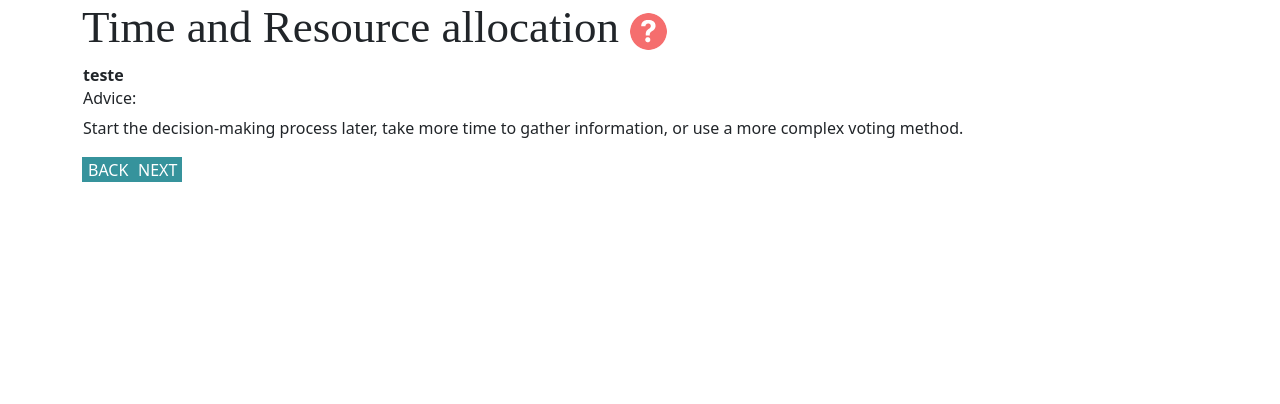
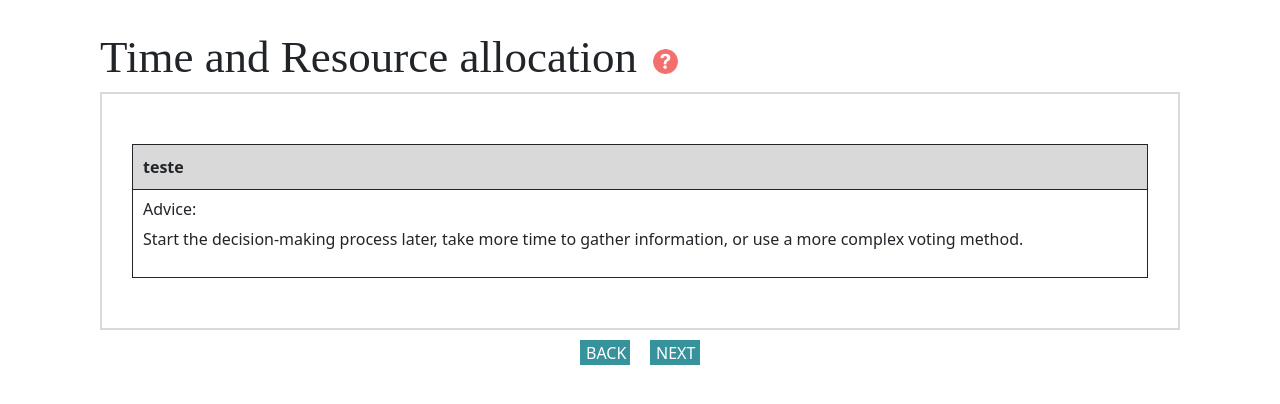
Before and after one commit to Logic-Legends/Decision-Making-Frmwk, a React (Create React App) app in the folder client/: page /timeAndResource in a window 1280 px wide. Shown: the top 404 px of the page. Built offline with nearby package versions, Linux system fonts and the light colour scheme.

Commit message:
update Step1

```diff
--- /dev/null
+++ b/client/src/components/step-1/Step-1.css
@@ -0,0 +1,79 @@
+/* CYF CSS
+---------------------------------------------------------------------------------------------------- */
+
+.container{
+  padding: 30px;
+  }
+
+  .border-decision-framework-pages {
+  padding: 50px 30px;
+  border-width:2px;
+  border-style:solid;
+  border-color:#D9D9D9;
+  }
+
+  .add-goal {
+  margin-top: 20px;
+  color: white;
+  background-color: #36949d;
+  }
+
+  .question-mark-pages {
+  height: 25px;
+  padding-left: 5px;
+  border: 0px;
+  cursor: pointer;
+  color: transparent;
+
+  transition: filter .3s ease-in-out;
+  -webkit-filter: grayscale(0%); /* Ch 23+, Saf 6.0+, BB 10.0+ */
+  filter: grayscale(0%);
+  }
+
+  .question-mark-pages:hover {
+  /* cursor:pointer; */
+  -webkit-filter: grayscale(100%); /* Ch 23+, Saf 6.0+, BB 10.0+ */
+  filter: grayscale(100%); /* FF 35+ */
+  }
+
+  .question-mark-pages:focus{
+  background-color: transparent;
+  }
+
+  .question-mark-button{
+  border: none;
+  background-color: transparent;
+  }
+
+  .question-mark-button:hover, .question-mark-button:focus:active{
+  background-color: transparent;
+  }
+
+  /* Button back and next in the same line */
+
+  #button-same-line
+  {
+    width:100%;
+    text-align: center;
+  }
+  .inner
+  {
+    margin: 10px;
+    display: inline-block;
+  }
+
+  /* Test of table */
+
+  table, td, th {
+    border: 1px solid;
+    padding: 10px;
+  }
+
+  table {
+    width: 100%;
+    border-collapse: collapse;
+  }
+
+  .table-background{
+    background-color: #D9D9D9;
+  }
--- a/client/src/components/step-1/Step-1.js
+++ b/client/src/components/step-1/Step-1.js
@@ -2,6 +2,7 @@ import React from "react";
 import QuestionMark from "./images/question-mark.png";
 import Modal from "react-bootstrap/Modal";
 import { Link } from "react-router-dom";
+import "./Step-1.css";
 
 //function that calls the popup on the screen
 
@@ -57,9 +58,10 @@ const Step1 = () => {
               required
             />
 
-
-          <Link to="/decision-makers" ><button className = "add-goal">NEXT</button></Link>
-
+          <div>
+            <Link to="/">	<button className="inner">BACK</button></Link>
+            <Link to="/decision-makers" ><button className = "add-goal">NEXT</button></Link>
+          </div>
         </div>
     </div>
   );
--- a/client/src/components/step-3a/Importance.js
+++ b/client/src/components/step-3a/Importance.js
@@ -4,7 +4,7 @@ import "./importance.css";
 import { useNavigate } from "react-router-dom";
 import { useState } from "react";
 import tooltipIcon from "./images/tooltipicon.png";
-import { Modal } from "react-modal";
+// import { Modal } from "react-modal";
 
 const Importance = () => {
 	//state for navigation on page by next and back btn
```
Also changed, not shown: client/src/components/step-3a/images/tooltipicon.png (renamed from client/src/components/step-3a/images/tooltipicon.PNG), client/src/components/step-3b/images/tooltipicon.png (renamed from client/src/components/step-3b/images/tooltipicon.PNG).
